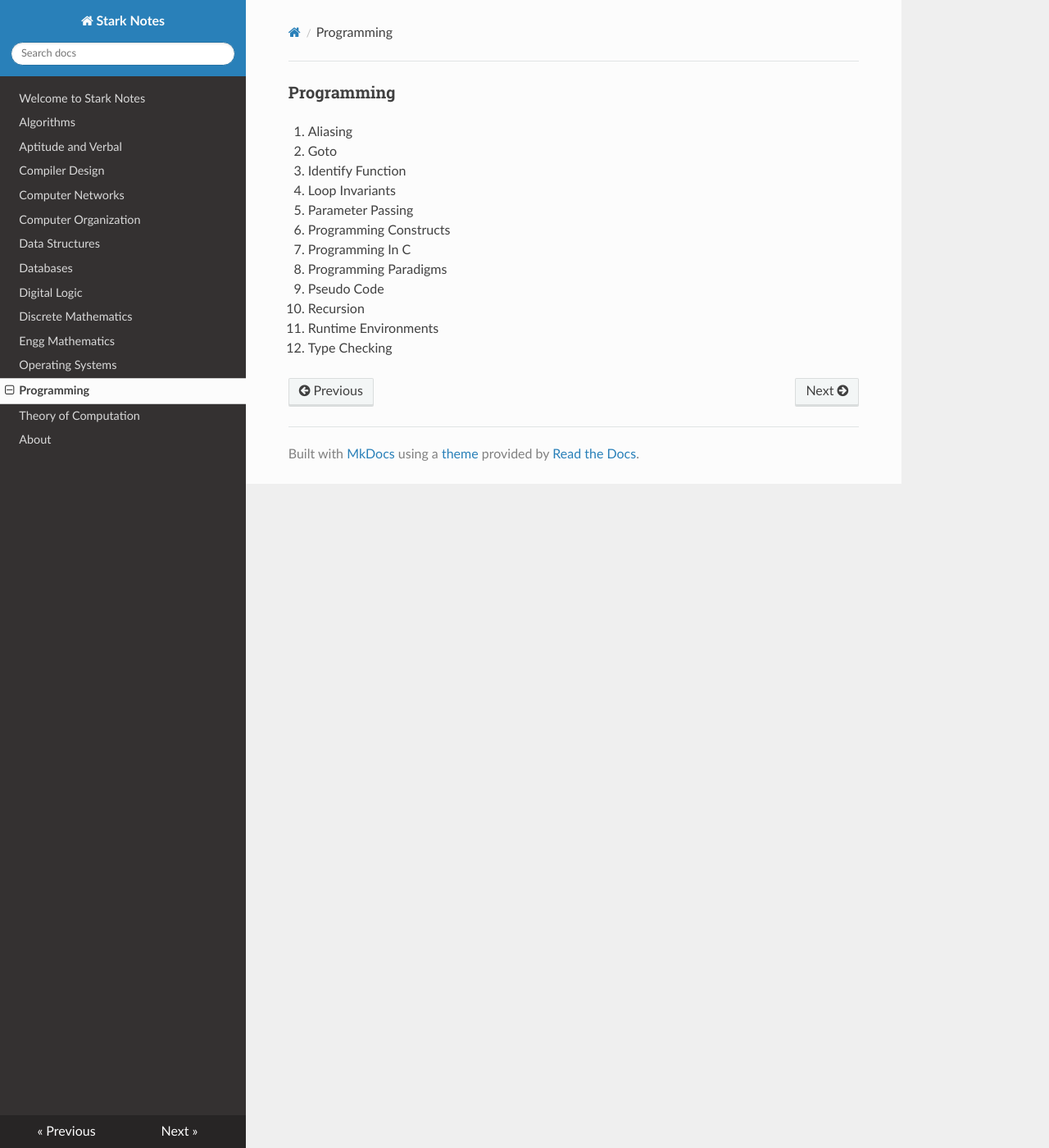
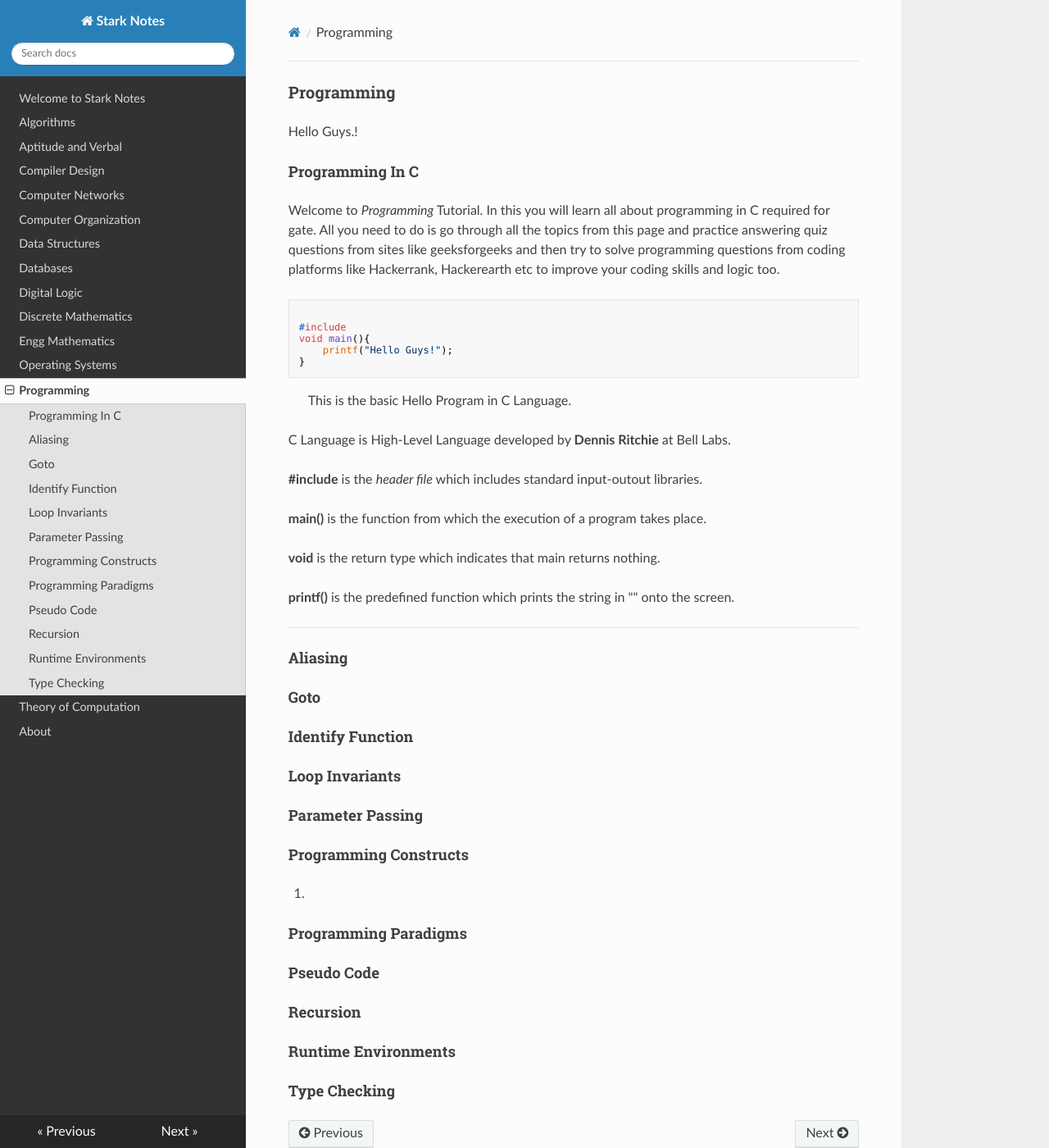
Before and after one commit to Bharathbrothers/stark-notes, an MkDocs documentation site: the page built from docs/Programming.md, in a window 1280 px wide and 1400 px high. Shown: the whole window at 82% size. Built offline with MkDocs 1.6.1, drawn with Linux system fonts in a browser that asks for light colours; nearby versions of some CDN libraries.

Commit message:
Update Programming.md

```diff
--- a/docs/Programming.md
+++ b/docs/Programming.md
@@ -1,14 +1,43 @@
 ### Programming
 
-1. Aliasing
-2. Goto
-3. Identify Function
-4. Loop Invariants
-5. Parameter Passing
-6. Programming Constructs
-7. Programming In C
-8. Programming Paradigms
-9. Pseudo Code
-10. Recursion
-11. Runtime Environments
-12. Type Checking
+Hello Guys.!
+
+#### Programming In C
+
+Welcome to _Programming_ Tutorial. In this you will learn all about programming in C required for gate. All you need to do is go through all the topics from this page and practice answering quiz questions from sites like geeksforgeeks and then try to solve programming questions from coding platforms like Hackerrank, Hackerearth etc to improve your coding skills and logic too.
+
+<pre><code>
+#include<stdio.h>
+void main(){
+    printf("Hello Guys!");
+}
+</code></pre>
+
+> This is the basic Hello Program in C Language.
+
+C Language is High-Level Language developed by **Dennis Ritchie** at Bell Labs.
+
+**#include<stdio.h>**  is the _header file_ which includes standard input-outout libraries.
+
+**main()** is the function from which the execution of a program takes place.
+
+**void** is the return type which indicates that main returns nothing.
+
+**printf()** is the predefined function which prints the string in "" onto the screen.
+
+<hr>
+
+
+
+#### Aliasing
+#### Goto
+#### Identify Function
+#### Loop Invariants
+#### Parameter Passing
+#### Programming Constructs
+7.
+#### Programming Paradigms
+#### Pseudo Code
+#### Recursion
+#### Runtime Environments
+#### Type Checking
```
